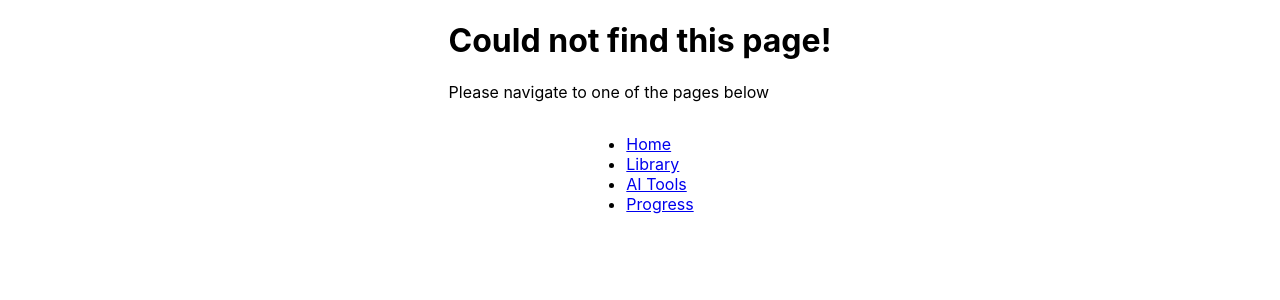
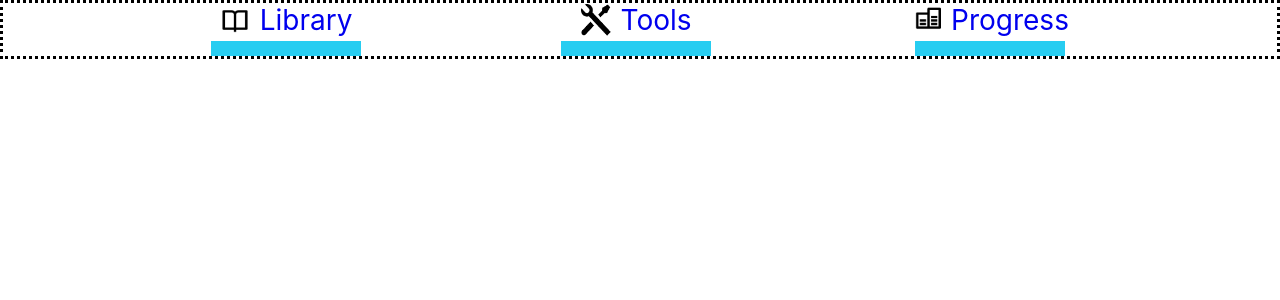
Before and after one commit to Ronin95/bookr_frontend, a React (Create React App) app: page /main in a window 1280 px wide. Shown: the top 300 px of the page. Built offline with nearby package versions, Linux system fonts and the light colour scheme; what baseui, styletron-engine-atomic, styletron-react would draw is missing.

Commit message:
creating nav bar - after log in - in progress

```diff
--- a/src/App.tsx
+++ b/src/App.tsx
@@ -10,6 +10,7 @@ import RootLayout from './components/Root';
 import ErrorPage from './components/error/ErrorPage';
 import './components/services/axiosSetup';
 import { AuthProvider } from './components/services/AuthContext';
+import MainNavigation from './components/services/MainNavigation';
 
 const engine = new Styletron();
 
@@ -25,6 +26,7 @@ const App = () => {
                                 <Route path="library" element={<Library />} />
                                 <Route path="tools" element={<Tools />} />
                                 <Route path="progress" element={<Progress />} />
+                                <Route path="main" element={<MainNavigation/>} />
                             </Route>
                             <Route path="*" element={<ErrorPage />} />
                         </Routes>
--- a/src/components/MainNavigation.tsx
+++ /dev/null
@@ -1,18 +0,0 @@
-import { Link } from 'react-router-dom';
-
-function MainNavigation() {
-    return (
-        <header>
-            <nav>
-                <ul>
-                    <li><Link to="/">Home</Link></li>
-                    <li><Link to="/library">Library</Link></li>
-                    <li><Link to="/tools">AI Tools</Link></li>
-                    <li><Link to="/progress">Progress</Link></li>
-                </ul>
-            </nav>
-        </header>
-    );
-}
-
-export default MainNavigation;
--- a/src/components/error/ErrorPage.tsx
+++ b/src/components/error/ErrorPage.tsx
@@ -1,4 +1,4 @@
-import MainNavigation from "../MainNavigation";
+import MainNavigation from "../services/MainNavigation";
 import "./ErrorPage.css";
 
 function ErrorPage() {
--- /dev/null
+++ b/src/components/services/MainNavigation.css
@@ -0,0 +1,42 @@
+.overall {
+    border-style: dotted;
+    display: flex;
+    justify-content: center;
+    align-items: center;
+}
+
+nav {
+    display: flex;
+    gap: 200px;
+}
+
+a {
+    font-size: 28px;
+    list-style-type: none;
+    text-decoration: none;
+}
+
+.txt-logo {
+    display: flex;
+    justify-content: center;
+    align-items: center;
+    gap: 10px;
+}
+
+.img-style {
+    width: 30px;
+}
+
+.rectangleBlue {
+    margin-top: 4px;
+    width: 150px;
+    height: 15px;
+    background-color: #27CDF1;
+}
+
+.links-style {
+    display: flex;
+    justify-content: center;
+    flex-direction: column;
+    align-items: center;
+}
--- /dev/null
+++ b/src/components/services/MainNavigation.tsx
@@ -0,0 +1,37 @@
+import { Link } from 'react-router-dom';
+import './MainNavigation.css';
+import Library from '../../assets/img/library.png';
+import Progress from '../../assets/img/progress.png';
+import Tools from '../../assets/img/tools.png';
+
+function MainNavigation() {
+    return (
+        <header className='overall'>
+            <nav>
+                <div className="links-style">
+                    <div className='txt-logo'>
+                        <img className='img-style' src={Library} alt="library-logo" />
+                        <Link to="/library">Library</Link>
+                    </div>
+                    <div className="rectangleBlue"></div>
+                </div>
+                <div className="links-style">
+                    <div className='txt-logo'>
+                        <img className='img-style' src={Tools} alt="tool-logo" />
+                        <Link to="/tools">Tools</Link>
+                    </div>
+                    <div className="rectangleBlue"></div>
+                </div>
+                <div className="links-style">
+                    <div className='txt-logo'>
+                        <img className='img-style' src={Progress} alt="progress-logo" />
+                        <Link to="/progress">Progress</Link>
+                    </div>
+                    <div className="rectangleBlue"></div>
+                </div>
+            </nav>
+        </header>
+    );
+}
+
+export default MainNavigation;
```
